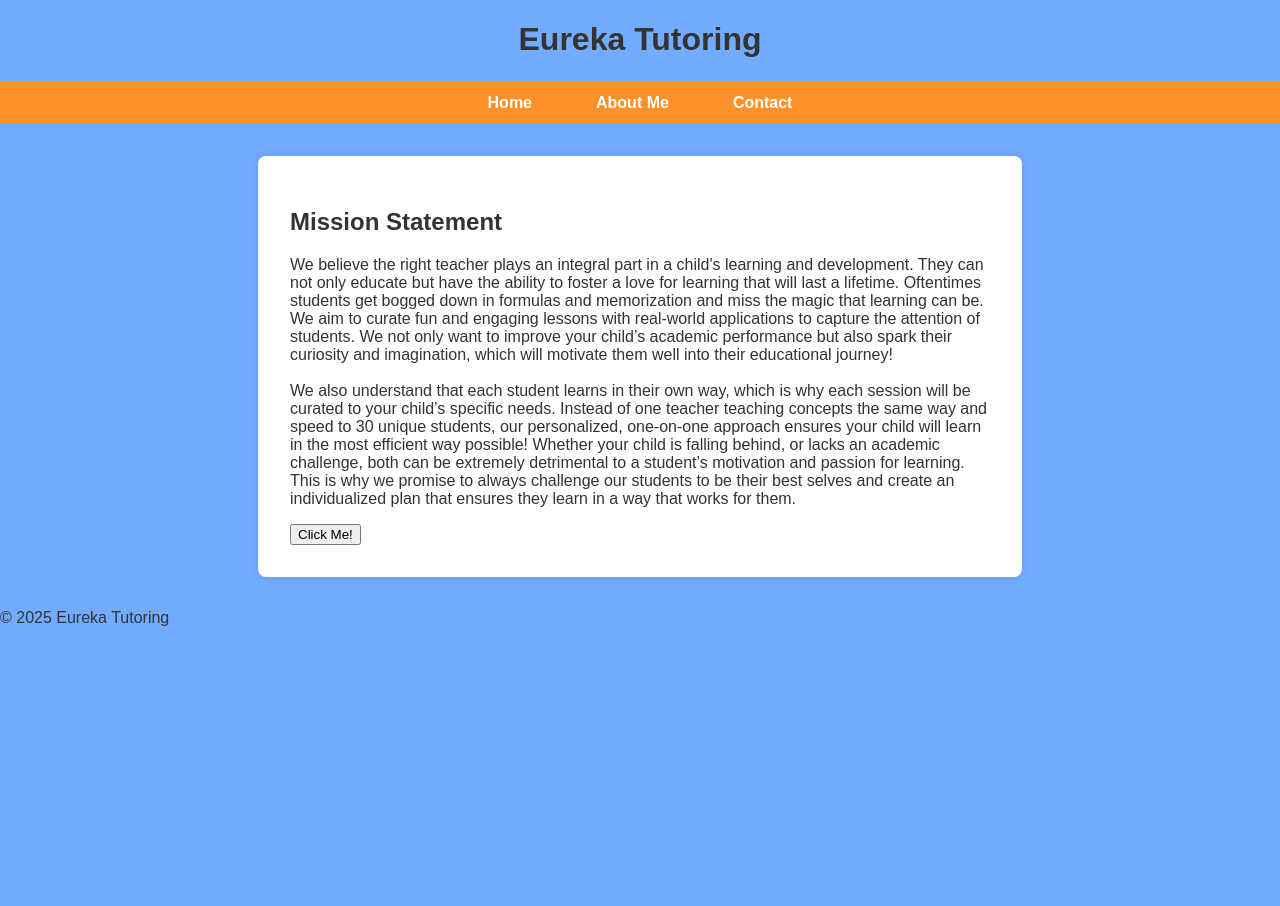
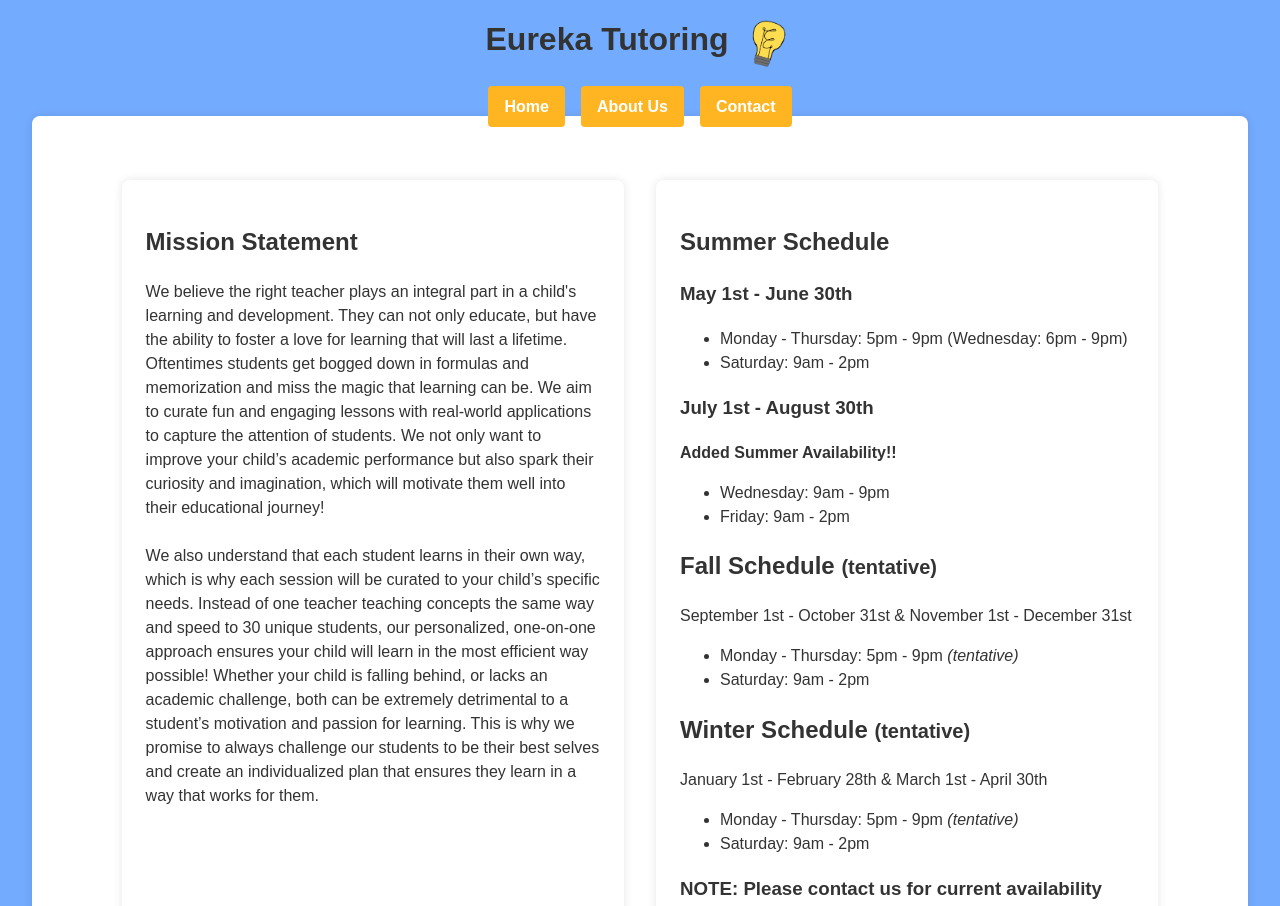
Before and after one commit to soerik/EurekaTutoringWebsite, a plain HTML site: page src/index.html in a window 1280 px wide. Shown: the top 906 px of the page. Before the commit the page ends 800 px from the top, so only its background shows below. Drawn offline with Linux system fonts and the light colour scheme.

Commit message:
added schedule, fixed page classes

```diff
--- a/src/index.html
+++ b/src/index.html
@@ -6,25 +6,31 @@
     <title>Eureka Tutoring</title>
     <link rel="stylesheet" href="styles.css">
 </head>
-<body>
+<body class="home-page">
 
     <header>
+        <div class="header-top">
             <h1>Eureka Tutoring</h1>
+            <img src="../img/logoclear.png" alt="Eureka Tutoring Logo" class="logo">
+        </div>
         <nav>
           <ul>
             <li><a href="index.html">Home</a></li>
-                <li><a href="aboutme.html">About Me</a></li>
+            <li><a href="aboutus.html">About Us</a></li>
             <li><a href="contact.html">Contact</a></li>
           </ul>
         </nav>
       </header>
 
+
     <main>
-        <section>
+        <div class="two-column-container">
+            <!-- Mission Statement Section -->
+            <section class="mission">
                 <h2>Mission Statement</h2>
                 <p>
                     We believe the right teacher plays an integral part in a child's learning
-                and development. They can not only educate but have the ability to foster
+                    and development. They can not only educate, but have the ability to foster
                     a love for learning that will last a lifetime. Oftentimes students get
                     bogged down in formulas and memorization and miss the magic that learning
                     can be. We aim to curate fun and engaging lessons with real-world applications
@@ -42,7 +48,37 @@
                 </p>
             </section>
 
-        <button id="clickMeBtn">Click Me!</button>
+            <!-- Pricing & Scheduling Section -->
+            <section class="schedule">
+                <h2>Summer Schedule</h2>
+                <h3>May 1st - June 30th</h3>
+                <ul>
+                    <li>Monday - Thursday: 5pm - 9pm (Wednesday: 6pm - 9pm)</li>
+                    <li>Saturday: 9am - 2pm</li>
+                </ul>
+
+                <h3>July 1st - August 30th</h3>
+                <p><strong>Added Summer Availability!!</strong></p>
+                <ul>
+                    <li>Wednesday: 9am - 9pm</li>
+                    <li>Friday: 9am - 2pm</li>
+                </ul>
+                <h2>Fall Schedule <small>(tentative)</small></h2>
+                <p>September 1st - October 31st &amp; November 1st - December 31st</p>
+                <ul>
+                    <li>Monday - Thursday: 5pm - 9pm <em>(tentative)</em></li>
+                    <li>Saturday: 9am - 2pm</li>
+                </ul>
+                <h2>Winter Schedule <small>(tentative)</small></h2>
+                <p>January 1st - February 28th &amp; March 1st - April 30th</p>
+                <ul>
+                    <li>Monday - Thursday: 5pm - 9pm <em>(tentative)</em></li>
+                    <li>Saturday: 9am - 2pm</li>
+                </ul>
+
+                <h3><strong>NOTE: Please contact us for current availability</strong></h3>
+            </section>
+        </div>
     </main>
 
     <footer>
--- a/src/styles.css
+++ b/src/styles.css
@@ -7,24 +7,35 @@ body {
     color: #333;
   }
 
+  /* Stack header items vertically */
+header {
+  display: flex;
+  flex-direction: column;
+  align-items: center;
+}
+
+/* Flex row for logo and title */
+.header-top {
+  display: flex;
+  align-items: center;
+  gap: 1rem; /* Adjust spacing as needed */
+}
+
+/* Optionally style the navigation */
 header nav ul {
   list-style: none;
   display: flex;
-    justify-content: center;
-    background: #ff912a;
+  gap: 1rem;
   padding: 0;
-    margin: 0;
-  }
-
-  header nav ul li {
-    margin: 0 1rem;
+  margin: 1rem 0 0 0; /* Some top margin to separate from header-top */
 }
 
 header nav ul li a {
+  text-decoration: none;
   color: #ffffff;
-    text-decoration: none;
+  background: #ffb522;
   padding: 0.75rem 1rem;
-    display: inline-block;
+  border-radius: 4px;
   font-weight: bold;
 }
 
@@ -32,15 +43,36 @@ body {
   background: #444;
 }
 
+.home-page main {
+  width: 90%;      /* or 90%, if you want a bit of side padding */
+  max-width: none;  /* explicitly remove any max-width */
+  margin: 0 auto;   /* optional if you want it centered, but with no limit */
+}
+
+/* About page: apply a max width */
+.aboutus-page main {
+  width: 90%;         /* or whatever width you prefer */
+  max-width: none;  /* limit how wide it can get on large screens */
+  margin: 0 auto;     /* center the main container horizontally */
+}
+
+.contact-page main {
+  width: 90%;         /* or whatever width you prefer */
+  max-width: 700px;  /* limit how wide it can get on large screens */
+  margin: 0 auto;     /* center the main container horizontally */
+}
+
+
+
   /* Main Content Area */
   main {
     width: 90%;
-    max-width: 700px;
     margin: 2rem auto;
     background: #fff;
     padding: 2rem;
     border-radius: 8px;
     box-shadow: 0 0 10px rgba(0, 0, 0, 0.1);
+    line-height: 1.5;
   }
 
   h1 {
@@ -128,9 +160,64 @@ body {
     .two-fields {
         grid-template-columns: 1fr;
     }
+    .two-column-container {
+      flex-direction: column;  /* Stacks them vertically */
+      align-items: center;     /* Optional: center the columns when stacked */
+    }
   }
 
   img {
     max-width: 100%; /* Scales down the image if it's too large */
     height: auto;    /* Keeps aspect ratio */
   }
+
+  .logo {
+    width: 50px;       /* adjust the size of your logo */
+    height: auto;      /* keeps the aspect ratio */
+  }
+
+  .contact-help {
+    margin-top: 2rem;
+    text-align: center;
+    padding: 1rem;
+    background-color: #f9f9f9; /* light background color */
+    border-top: 1px solid #ccc;
+  }
+
+  .contact-help h2 {
+    margin-bottom: 0.5rem;
+  }
+
+  .contact-help a {
+    color: #007BFF; /* a blue shade */
+    text-decoration: none;
+  }
+
+  .contact-help a:hover {
+    text-decoration: underline;
+  }
+
+  .two-column-container {
+    display: flex;         /* Use Flexbox */
+    gap: 2rem;             /* Space between columns */
+    justify-content: center; /* Centers the columns horizontally, if desired */
+    margin: 2rem auto;    /* Spacing around the container */
+    width: 90%;
+  }
+
+
+  .schedule {
+    flex: 1;                            /* Each box takes up equal space */
+    background-color: #fff;             /* White background */
+    padding: 1.5rem;                    /* Inner spacing */
+    border-radius: 8px;                 /* Rounded corners */
+    box-shadow: 0 0 10px rgba(0,0,0,0.1); /* Subtle shadow */
+  }
+  .aboutme,
+  .mission {
+    flex: 1;                  /* Each section shares available space equally */
+    background-color: #fff;   /* If you want a card-like box */
+    padding: 1.5rem;
+    border-radius: 8px;
+    box-shadow: 0 0 10px rgba(0,0,0,0.1);
+  }
```
Also changed, not shown: src/aboutme.html (deleted, +0 -28 lines), src/aboutus.html (added, +57 -0 lines), src/contact.html (+13 -3 lines), img/Logos.png (deleted), img/logo.png (added), img/logoclear.png (added). Lines whose indentation alone changed are shown as unchanged.
